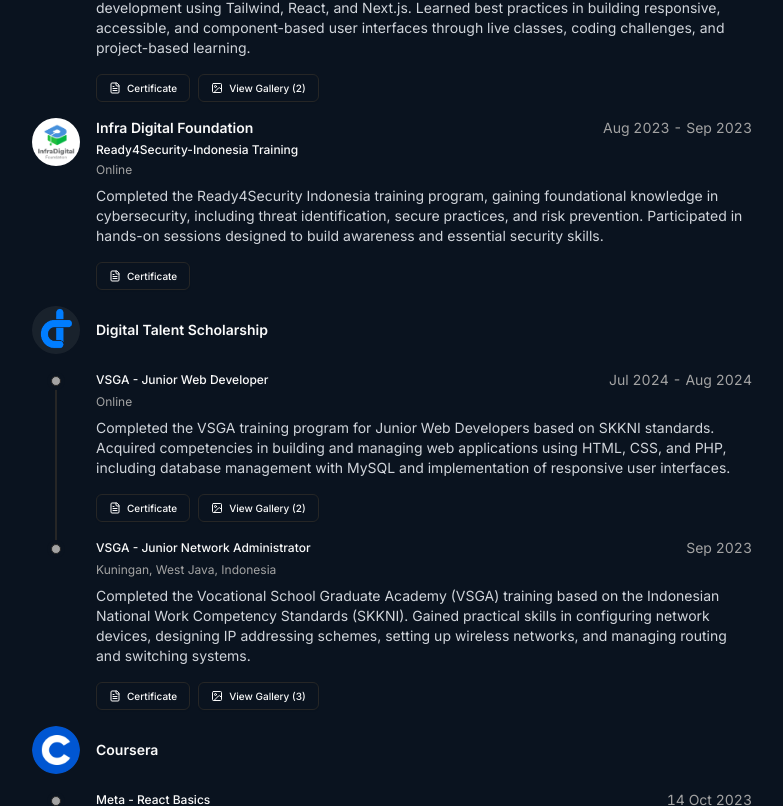
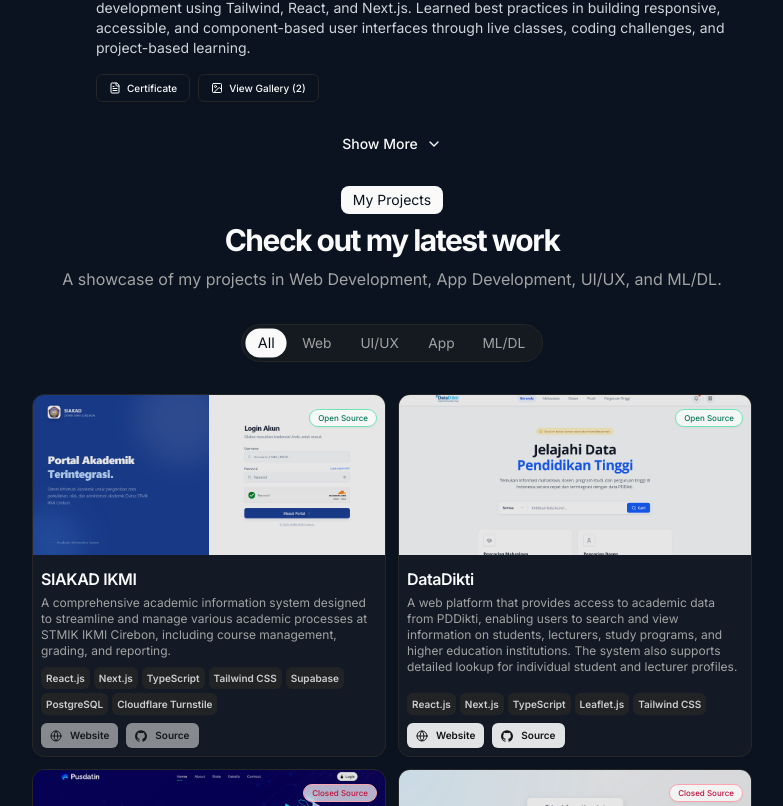
Before and after one commit to azharanggakusuma/portfolio-next, a Next.js app: page / in a window 1280 px wide. Shown: the part 1814-2620 px from the top of the page, without its empty margins (248-1031 px from the left). Built offline with nearby package versions, Linux system fonts and the light colour scheme.

Commit message:
main: Updated

```diff
--- a/package.json
+++ b/package.json
@@ -1,5 +1,5 @@
 {
-  "name": "porfolio",
+  "name": "portfolio-next",
   "version": "0.1.0",
   "private": true,
   "scripts": {
--- a/src/components/sections/academic.tsx
+++ b/src/components/sections/academic.tsx
@@ -1,11 +1,18 @@
+"use client";
+
+import { useState } from "react";
 import BlurFade from "@/components/magicui/blur-fade";
 import { GroupedAcademicCard } from "@/components/grouped-academic-card";
 import { DATA } from "@/data/resume";
 import { BLUR_FADE_DELAY } from "@/lib/constants";
 import { GroupedActivity } from "@/types";
+import { Button } from "@/components/ui/button";
+import { ChevronDown, ChevronUp } from "lucide-react";
 
 export function AcademicSection() {
+  const [showAll, setShowAll] = useState(false);
   const ACADEMIC_DELAY = BLUR_FADE_DELAY * 11;
+  const INITIAL_ITEMS_TO_SHOW = 3; // Jumlah item yang muncul di awal (bisa diubah)
 
   const groupedAcademicActivities = DATA.academicActivities.reduce(
     (acc: GroupedActivity[], item) => {
@@ -25,6 +32,11 @@
     []
   );
 
+  // Logika untuk menentukan item mana yang ditampilkan
+  const displayedActivities = showAll
+    ? groupedAcademicActivities
+    : groupedAcademicActivities.slice(0, INITIAL_ITEMS_TO_SHOW);
+
   return (
     <section id="academic-activities" className="pt-6">
       <div className="flex min-h-0 flex-col gap-y-4">
@@ -32,8 +44,11 @@
           <h2 className="text-xl font-bold">Academic Activities</h2>
         </BlurFade>
 
-        {groupedAcademicActivities.map((group, id) => (
-          <BlurFade key={group.school + id} delay={ACADEMIC_DELAY + id * 0.05}>
+        {displayedActivities.map((group, id) => (
+          <BlurFade
+            key={group.school + id}
+            delay={ACADEMIC_DELAY + id * 0.05}
+          >
             <GroupedAcademicCard
               school={group.school}
               logoUrl={group.logoUrl}
@@ -42,6 +57,26 @@
             />
           </BlurFade>
         ))}
+
+        {/* Tombol Show More / Show Less */}
+        {groupedAcademicActivities.length > INITIAL_ITEMS_TO_SHOW && (
+          <BlurFade delay={ACADEMIC_DELAY + displayedActivities.length * 0.05}>
+            <div className="flex justify-center mt-2">
+              <Button
+                variant="ghost"
+                onClick={() => setShowAll(!showAll)}
+                className="gap-2"
+              >
+                {showAll ? "Show Less" : "Show More"}
+                {showAll ? (
+                  <ChevronUp className="h-4 w-4" />
+                ) : (
+                  <ChevronDown className="h-4 w-4" />
+                )}
+              </Button>
+            </div>
+          </BlurFade>
+        )}
       </div>
     </section>
   );
```
Also changed, not shown: 1 other file (tests, documents, lock files or other folders).
